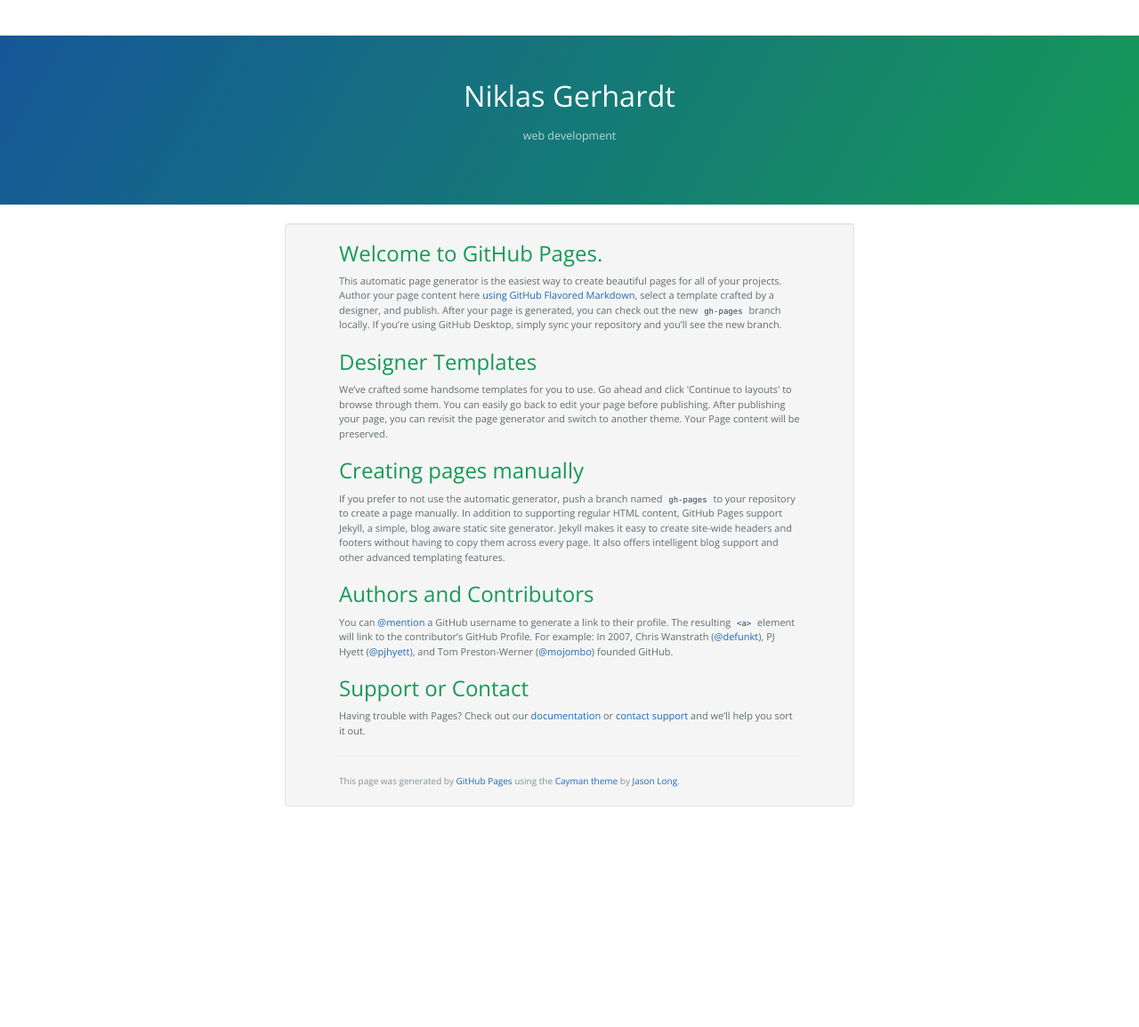
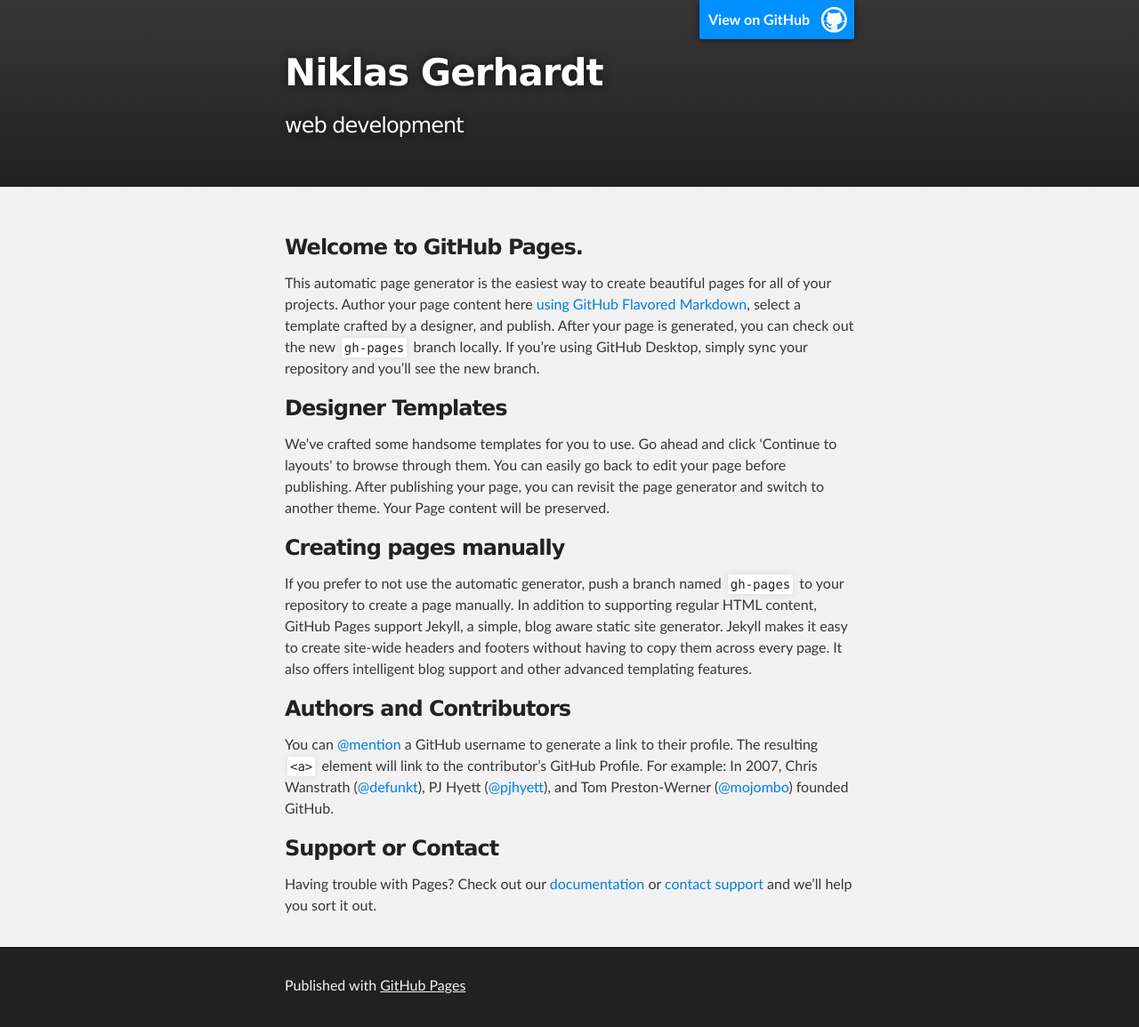
Before and after one commit to darkcraftxx/darkcraftxx.github.io, a Jekyll site: the page index.html, which Jekyll copies as it is, in a window 1280 px wide. Shown: the whole page at 89% size. Built offline with Jekyll 4.4.1, drawn with Linux system fonts in a browser that asks for light colours; before the commit the page ends 907 px from its top, so only the background shows below that.

Commit message:
Replace master branch with page content via GitHub

```diff
--- a/index.html
+++ b/index.html
@@ -1,23 +1,33 @@
 <!DOCTYPE html>
-<html lang="en-us">
+<html>
+
   <head>
-    <meta charset="UTF-8">
-    <title>Niklas Gerhardt by darkcraftxx</title>
-    <meta name="viewport" content="width=device-width, initial-scale=1">
-    <link href='https://fonts.googleapis.com/css?family=Open+Sans:400,700' rel='stylesheet' type='text/css'>
-    <link rel="stylesheet" type="text/css" href="css/bootstrap.min.css">
-    <link rel="stylesheet" type="text/css" href="stylesheets/normalize.css" media="screen">
-    <link rel="stylesheet" type="text/css" href="stylesheets/stylesheet.css" media="screen">
-    <link rel="stylesheet" type="text/css" href="stylesheets/github-light.css" media="screen">
+    <meta charset='utf-8'>
+    <meta http-equiv="X-UA-Compatible" content="chrome=1">
+    <meta name="description" content="Niklas Gerhardt : web development">
+
+    <link rel="stylesheet" type="text/css" media="screen" href="stylesheets/stylesheet.css">
+
+    <title>Niklas Gerhardt</title>
   </head>
+
   <body>
-    <section class="page-header">
-      <h1 class="project-name">Niklas Gerhardt</h1>
-      <h2 class="project-tagline">web development</h2>
-    </section>
 
-    <div class="main-content well">
-      <h3>
+    <!-- HEADER -->
+    <div id="header_wrap" class="outer">
+        <header class="inner">
+          <a id="forkme_banner" href="https://github.com/darkcraftxx">View on GitHub</a>
+
+          <h1 id="project_title">Niklas Gerhardt</h1>
+          <h2 id="project_tagline">web development</h2>
+
+        </header>
+    </div>
+
+    <!-- MAIN CONTENT -->
+    <div id="main_content_wrap" class="outer">
+      <section id="main_content" class="inner">
+        <h3>
 <a id="welcome-to-github-pages" class="anchor" href="#welcome-to-github-pages" aria-hidden="true"><span aria-hidden="true" class="octicon octicon-link"></span></a>Welcome to GitHub Pages.</h3>
 
 <p>This automatic page generator is the easiest way to create beautiful pages for all of your projects. Author your page content here <a href="https://guides.github.com/features/mastering-markdown/">using GitHub Flavored Markdown</a>, select a template crafted by a designer, and publish. After your page is generated, you can check out the new <code>gh-pages</code> branch locally. If you’re using GitHub Desktop, simply sync your repository and you’ll see the new branch.</p>
@@ -41,13 +51,16 @@
 <a id="support-or-contact" class="anchor" href="#support-or-contact" aria-hidden="true"><span aria-hidden="true" class="octicon octicon-link"></span></a>Support or Contact</h3>
 
 <p>Having trouble with Pages? Check out our <a href="https://help.github.com/pages">documentation</a> or <a href="https://github.com/contact">contact support</a> and we’ll help you sort it out.</p>
+      </section>
+    </div>
 
-      <footer class="site-footer">
+    <!-- FOOTER  -->
+    <div id="footer_wrap" class="outer">
+      <footer class="inner">
+        <p>Published with <a href="https://pages.github.com">GitHub Pages</a></p>
+      </footer>
+    </div>
 
-        <span class="site-footer-credits">This page was generated by <a href="https://pages.github.com">GitHub Pages</a> using the <a href="https://github.com/jasonlong/cayman-theme">Cayman theme</a> by <a href="https://twitter.com/jasonlong">Jason Long</a>.</span>
-      </footer>
-
-    </div>
 
 
   </body>
--- a/stylesheets/stylesheet.css
+++ b/stylesheets/stylesheet.css
@@ -1,245 +1,425 @@
-* {
-  box-sizing: border-box; }
+/*******************************************************************************
+Slate Theme for GitHub Pages
+by Jason Costello, @jsncostello
+*******************************************************************************/
+
+@import url(github-light.css);
+
+/*******************************************************************************
+MeyerWeb Reset
+*******************************************************************************/
+
+html, body, div, span, applet, object, iframe,
+h1, h2, h3, h4, h5, h6, p, blockquote, pre,
+a, abbr, acronym, address, big, cite, code,
+del, dfn, em, img, ins, kbd, q, s, samp,
+small, strike, strong, sub, sup, tt, var,
+b, u, i, center,
+dl, dt, dd, ol, ul, li,
+fieldset, form, label, legend,
+table, caption, tbody, tfoot, thead, tr, th, td,
+article, aside, canvas, details, embed,
+figure, figcaption, footer, header, hgroup,
+menu, nav, output, ruby, section, summary,
+time, mark, audio, video {
+  margin: 0;
+  padding: 0;
+  border: 0;
+  font: inherit;
+  vertical-align: baseline;
+}
+
+/* HTML5 display-role reset for older browsers */
+article, aside, details, figcaption, figure,
+footer, header, hgroup, menu, nav, section {
+  display: block;
+}
+
+ol, ul {
+  list-style: none;
+}
+
+table {
+  border-collapse: collapse;
+  border-spacing: 0;
+}
+
+/*******************************************************************************
+Theme Styles
+*******************************************************************************/
 
 body {
-  padding: 0;
-  margin: 0;
-  font-family: "Open Sans", "Helvetica Neue", Helvetica, Arial, sans-serif;
+  box-sizing: border-box;
+  color:#373737;
+  background: #212121;
   font-size: 16px;
+  font-family: 'Myriad Pro', Calibri, Helvetica, Arial, sans-serif;
   line-height: 1.5;
-  color: #606c71; }
+  -webkit-font-smoothing: antialiased;
+}
+
+h1, h2, h3, h4, h5, h6 {
+  margin: 10px 0;
+  font-weight: 700;
+  color:#222222;
+  font-family: 'Lucida Grande', 'Calibri', Helvetica, Arial, sans-serif;
+  letter-spacing: -1px;
+}
+
+h1 {
+  font-size: 36px;
+  font-weight: 700;
+}
+
+h2 {
+  padding-bottom: 10px;
+  font-size: 32px;
+  background: url('../images/bg_hr.png') repeat-x bottom;
+}
+
+h3 {
+  font-size: 24px;
+}
+
+h4 {
+  font-size: 21px;
+}
+
+h5 {
+  font-size: 18px;
+}
+
+h6 {
+  font-size: 16px;
+}
+
+p {
+  margin: 10px 0 15px 0;
+}
+
+footer p {
+  color: #f2f2f2;
+}
 
 a {
-  color: #1e6bb8;
-  text-decoration: none; }
-  a:hover {
-    text-decoration: underline; }
+  text-decoration: none;
+  color: #007edf;
+  text-shadow: none;
 
-.btn {
-  display: inline-block;
-  margin-bottom: 1rem;
-  color: rgba(255, 255, 255, 0.7);
-  background-color: rgba(255, 255, 255, 0.08);
-  border-color: rgba(255, 255, 255, 0.2);
-  border-style: solid;
-  border-width: 1px;
-  border-radius: 0.3rem;
-  transition: color 0.2s, background-color 0.2s, border-color 0.2s; }
-  .btn + .btn {
-    margin-left: 1rem; }
+  transition: color 0.5s ease;
+  transition: text-shadow 0.5s ease;
+  -webkit-transition: color 0.5s ease;
+  -webkit-transition: text-shadow 0.5s ease;
+  -moz-transition: color 0.5s ease;
+  -moz-transition: text-shadow 0.5s ease;
+  -o-transition: color 0.5s ease;
+  -o-transition: text-shadow 0.5s ease;
+  -ms-transition: color 0.5s ease;
+  -ms-transition: text-shadow 0.5s ease;
+}
 
-.btn:hover {
-  color: rgba(255, 255, 255, 0.8);
-  text-decoration: none;
-  background-color: rgba(255, 255, 255, 0.2);
-  border-color: rgba(255, 255, 255, 0.3); }
+a:hover, a:focus {text-decoration: underline;}
 
-@media screen and (min-width: 64em) {
-  .btn {
-    padding: 0.75rem 1rem; } }
+footer a {
+  color: #F2F2F2;
+  text-decoration: underline;
+}
 
-@media screen and (min-width: 42em) and (max-width: 64em) {
-  .btn {
-    padding: 0.6rem 0.9rem;
-    font-size: 0.9rem; } }
+em {
+  font-style: italic;
+}
 
-@media screen and (max-width: 42em) {
-  .btn {
-    display: block;
-    width: 100%;
-    padding: 0.75rem;
-    font-size: 0.9rem; }
-    .btn + .btn {
-      margin-top: 1rem;
-      margin-left: 0; } }
+strong {
+  font-weight: bold;
+}
 
-.page-header {
+img {
+  position: relative;
+  margin: 0 auto;
+  max-width: 739px;
+  padding: 5px;
+  margin: 10px 0 10px 0;
+  border: 1px solid #ebebeb;
+
+  box-shadow: 0 0 5px #ebebeb;
+  -webkit-box-shadow: 0 0 5px #ebebeb;
+  -moz-box-shadow: 0 0 5px #ebebeb;
+  -o-box-shadow: 0 0 5px #ebebeb;
+  -ms-box-shadow: 0 0 5px #ebebeb;
+}
+
+p img {
+  display: inline;
+  margin: 0;
+  padding: 0;
+  vertical-align: middle;
+  text-align: center;
+  border: none;
+}
+
+pre, code {
+  width: 100%;
+  color: #222;
+  background-color: #fff;
+
+  font-family: Monaco, "Bitstream Vera Sans Mono", "Lucida Console", Terminal, monospace;
+  font-size: 14px;
+
+  border-radius: 2px;
+  -moz-border-radius: 2px;
+  -webkit-border-radius: 2px;
+}
+
+pre {
+  width: 100%;
+  padding: 10px;
+  box-shadow: 0 0 10px rgba(0,0,0,.1);
+  overflow: auto;
+}
+
+code {
+  padding: 3px;
+  margin: 0 3px;
+  box-shadow: 0 0 10px rgba(0,0,0,.1);
+}
+
+pre code {
+  display: block;
+  box-shadow: none;
+}
+
+blockquote {
+  color: #666;
+  margin-bottom: 20px;
+  padding: 0 0 0 20px;
+  border-left: 3px solid #bbb;
+}
+
+
+ul, ol, dl {
+  margin-bottom: 15px
+}
+
+ul {
+  list-style-position: inside;
+  list-style: disc;
+  padding-left: 20px;
+}
+
+ol {
+  list-style-position: inside;
+  list-style: decimal;
+  padding-left: 20px;
+}
+
+dl dt {
+  font-weight: bold;
+}
+
+dl dd {
+  padding-left: 20px;
+  font-style: italic;
+}
+
+dl p {
+  padding-left: 20px;
+  font-style: italic;
+}
+
+hr {
+  height: 1px;
+  margin-bottom: 5px;
+  border: none;
+  background: url('../images/bg_hr.png') repeat-x center;
+}
+
+table {
+  border: 1px solid #373737;
+  margin-bottom: 20px;
+  text-align: left;
+ }
+
+th {
+  font-family: 'Lucida Grande', 'Helvetica Neue', Helvetica, Arial, sans-serif;
+  padding: 10px;
+  background: #373737;
   color: #fff;
-  text-align: center;
-  background-color: #159957;
-  background-image: linear-gradient(120deg, #155799, #159957); }
+ }
 
-@media screen and (min-width: 64em) {
-  .page-header {
-    padding: 5rem 6rem; } }
+td {
+  padding: 10px;
+  border: 1px solid #373737;
+ }
 
-@media screen and (min-width: 42em) and (max-width: 64em) {
-  .page-header {
-    padding: 3rem 4rem; } }
+form {
+  background: #f2f2f2;
+  padding: 20px;
+}
 
-@media screen and (max-width: 42em) {
-  .page-header {
-    padding: 2rem 1rem; } }
+/*******************************************************************************
+Full-Width Styles
+*******************************************************************************/
 
-.project-name {
-  margin-top: 0;
-  margin-bottom: 0.1rem; }
+.outer {
+  width: 100%;
+}
 
-@media screen and (min-width: 64em) {
-  .project-name {
-    font-size: 3.25rem; } }
+.inner {
+  position: relative;
+  max-width: 640px;
+  padding: 20px 10px;
+  margin: 0 auto;
+}
 
-@media screen and (min-width: 42em) and (max-width: 64em) {
-  .project-name {
-    font-size: 2.25rem; } }
+#forkme_banner {
+  display: block;
+  position: absolute;
+  top:0;
+  right: 10px;
+  z-index: 10;
+  padding: 10px 50px 10px 10px;
+  color: #fff;
+  background: url('../images/blacktocat.png') #0090ff no-repeat 95% 50%;
+  font-weight: 700;
+  box-shadow: 0 0 10px rgba(0,0,0,.5);
+  border-bottom-left-radius: 2px;
+  border-bottom-right-radius: 2px;
+}
 
-@media screen and (max-width: 42em) {
-  .project-name {
-    font-size: 1.75rem; } }
+#header_wrap {
+  background: #212121;
+  background: -moz-linear-gradient(top, #373737, #212121);
+  background: -webkit-linear-gradient(top, #373737, #212121);
+  background: -ms-linear-gradient(top, #373737, #212121);
+  background: -o-linear-gradient(top, #373737, #212121);
+  background: linear-gradient(top, #373737, #212121);
+}
 
-.project-tagline {
-  margin-bottom: 2rem;
-  font-weight: normal;
-  opacity: 0.7; }
+#header_wrap .inner {
+  padding: 50px 10px 30px 10px;
+}
 
-@media screen and (min-width: 64em) {
-  .project-tagline {
-    font-size: 1.25rem; } }
+#project_title {
+  margin: 0;
+  color: #fff;
+  font-size: 42px;
+  font-weight: 700;
+  text-shadow: #111 0px 0px 10px;
+}
 
-@media screen and (min-width: 42em) and (max-width: 64em) {
-  .project-tagline {
-    font-size: 1.15rem; } }
+#project_tagline {
+  color: #fff;
+  font-size: 24px;
+  font-weight: 300;
+  background: none;
+  text-shadow: #111 0px 0px 10px;
+}
 
-@media screen and (max-width: 42em) {
-  .project-tagline {
-    font-size: 1rem; } }
+#downloads {
+  position: absolute;
+  width: 210px;
+  z-index: 10;
+  bottom: -40px;
+  right: 0;
+  height: 70px;
+  background: url('../images/icon_download.png') no-repeat 0% 90%;
+}
 
-.main-content :first-child {
-  margin-top: 0; }
-.main-content img {
-  max-width: 100%; }
-.main-content h1, .main-content h2, .main-content h3, .main-content h4, .main-content h5, .main-content h6 {
-  margin-top: 2rem;
-  margin-bottom: 1rem;
-  font-weight: normal;
-  color: #159957; }
-.main-content p {
-  margin-bottom: 1em; }
-.main-content code {
-  padding: 2px 4px;
-  font-family: Consolas, "Liberation Mono", Menlo, Courier, monospace;
-  font-size: 0.9rem;
-  color: #383e41;
-  background-color: #f3f6fa;
-  border-radius: 0.3rem; }
-.main-content pre {
-  padding: 0.8rem;
-  margin-top: 0;
-  margin-bottom: 1rem;
-  font: 1rem Consolas, "Liberation Mono", Menlo, Courier, monospace;
-  color: #567482;
-  word-wrap: normal;
-  background-color: #f3f6fa;
-  border: solid 1px #dce6f0;
-  border-radius: 0.3rem; }
-  .main-content pre > code {
-    padding: 0;
-    margin: 0;
-    font-size: 0.9rem;
-    color: #567482;
-    word-break: normal;
-    white-space: pre;
-    background: transparent;
-    border: 0; }
-.main-content .highlight {
-  margin-bottom: 1rem; }
-  .main-content .highlight pre {
-    margin-bottom: 0;
-    word-break: normal; }
-.main-content .highlight pre, .main-content pre {
-  padding: 0.8rem;
-  overflow: auto;
-  font-size: 0.9rem;
-  line-height: 1.45;
-  border-radius: 0.3rem; }
-.main-content pre code, .main-content pre tt {
-  display: inline;
-  max-width: initial;
-  padding: 0;
-  margin: 0;
-  overflow: initial;
-  line-height: inherit;
-  word-wrap: normal;
-  background-color: transparent;
-  border: 0; }
-  .main-content pre code:before, .main-content pre code:after, .main-content pre tt:before, .main-content pre tt:after {
-    content: normal; }
-.main-content ul, .main-content ol {
-  margin-top: 0; }
-.main-content blockquote {
-  padding: 0 1rem;
-  margin-left: 0;
-  color: #819198;
-  border-left: 0.3rem solid #dce6f0; }
-  .main-content blockquote > :first-child {
-    margin-top: 0; }
-  .main-content blockquote > :last-child {
-    margin-bottom: 0; }
-.main-content table {
+.zip_download_link {
   display: block;
-  width: 100%;
-  overflow: auto;
-  word-break: normal;
-  word-break: keep-all; }
-  .main-content table th {
-    font-weight: bold; }
-  .main-content table th, .main-content table td {
-    padding: 0.5rem 1rem;
-    border: 1px solid #e9ebec; }
-.main-content dl {
-  padding: 0; }
-  .main-content dl dt {
-    padding: 0;
-    margin-top: 1rem;
-    font-size: 1rem;
-    font-weight: bold; }
-  .main-content dl dd {
-    padding: 0;
-    margin-bottom: 1rem; }
-.main-content hr {
-  height: 2px;
-  padding: 0;
-  margin: 1rem 0;
-  background-color: #eff0f1;
-  border: 0; }
+  float: right;
+  width: 90px;
+  height:70px;
+  text-indent: -5000px;
+  overflow: hidden;
+  background: url(../images/sprite_download.png) no-repeat bottom left;
+}
 
-@media screen and (min-width: 64em) {
-  .main-content {
-    max-width: 64rem;
-    padding: 2rem 6rem;
-    margin: 0 auto;
-    font-size: 1.1rem; } }
+.tar_download_link {
+  display: block;
+  float: right;
+  width: 90px;
+  height:70px;
+  text-indent: -5000px;
+  overflow: hidden;
+  background: url(../images/sprite_download.png) no-repeat bottom right;
+  margin-left: 10px;
+}
 
-@media screen and (min-width: 42em) and (max-width: 64em) {
-  .main-content {
-    padding: 2rem 4rem;
-    font-size: 1.1rem; } }
+.zip_download_link:hover {
+  background: url(../images/sprite_download.png) no-repeat top left;
+}
 
-@media screen and (max-width: 42em) {
-  .main-content {
-    padding: 2rem 1rem;
-    font-size: 1rem; } }
+.tar_download_link:hover {
+  background: url(../images/sprite_download.png) no-repeat top right;
+}
 
-.site-footer {
-  padding-top: 2rem;
-  margin-top: 2rem;
-  border-top: solid 1px #eff0f1; }
+#main_content_wrap {
+  background: #f2f2f2;
+  border-top: 1px solid #111;
+  border-bottom: 1px solid #111;
+}
 
-.site-footer-owner {
-  display: block;
-  font-weight: bold; }
+#main_content {
+  padding-top: 40px;
+}
 
-.site-footer-credits {
-  color: #819198; }
+#footer_wrap {
+  background: #212121;
+}
 
-@media screen and (min-width: 64em) {
-  .site-footer {
-    font-size: 1rem; } }
 
-@media screen and (min-width: 42em) and (max-width: 64em) {
-  .site-footer {
-    font-size: 1rem; } }
 
-@media screen and (max-width: 42em) {
-  .site-footer {
-    font-size: 0.9rem; } }
+/*******************************************************************************
+Small Device Styles
+*******************************************************************************/
+
+@media screen and (max-width: 480px) {
+  body {
+    font-size:14px;
+  }
+
+  #downloads {
+    display: none;
+  }
+
+  .inner {
+    min-width: 320px;
+    max-width: 480px;
+  }
+
+  #project_title {
+  font-size: 32px;
+  }
+
+  h1 {
+    font-size: 28px;
+  }
+
+  h2 {
+    font-size: 24px;
+  }
+
+  h3 {
+    font-size: 21px;
+  }
+
+  h4 {
+    font-size: 18px;
+  }
+
+  h5 {
+    font-size: 14px;
+  }
+
+  h6 {
+    font-size: 12px;
+  }
+
+  code, pre {
+    min-width: 320px;
+    max-width: 480px;
+    font-size: 11px;
+  }
+
+}
```
